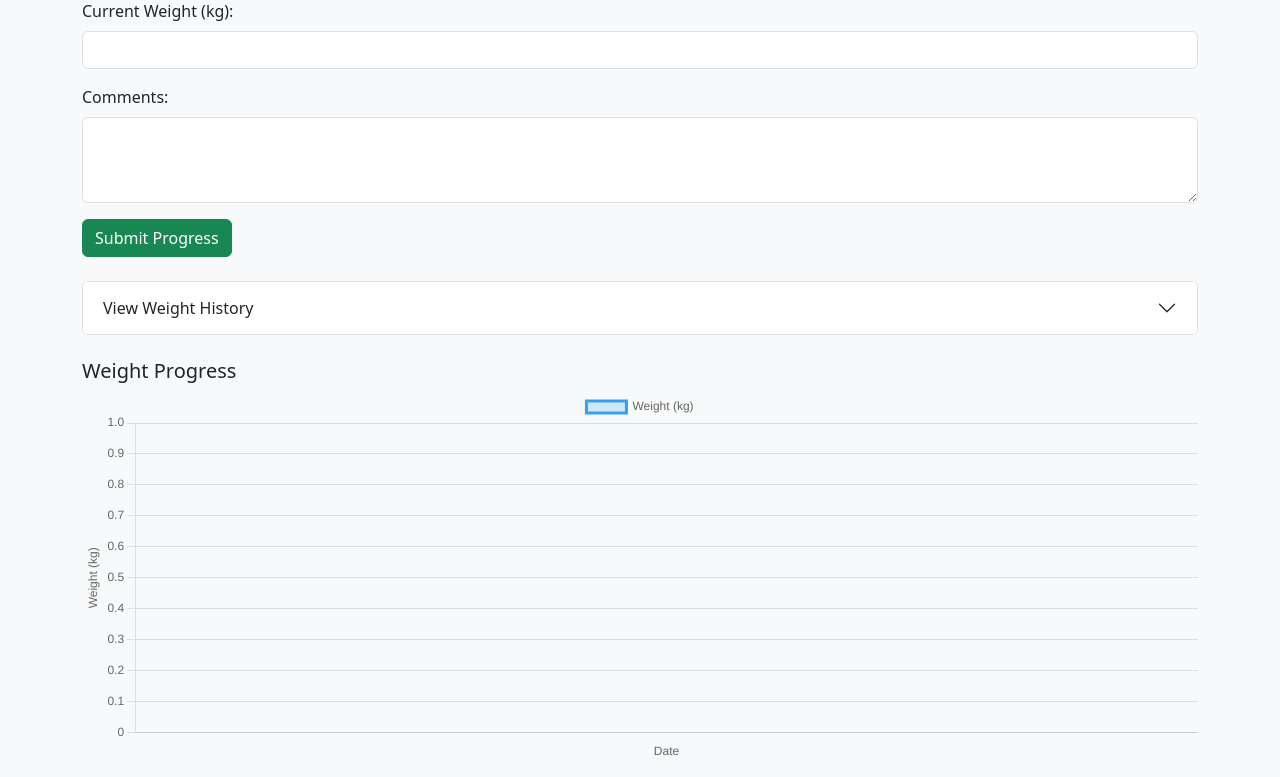
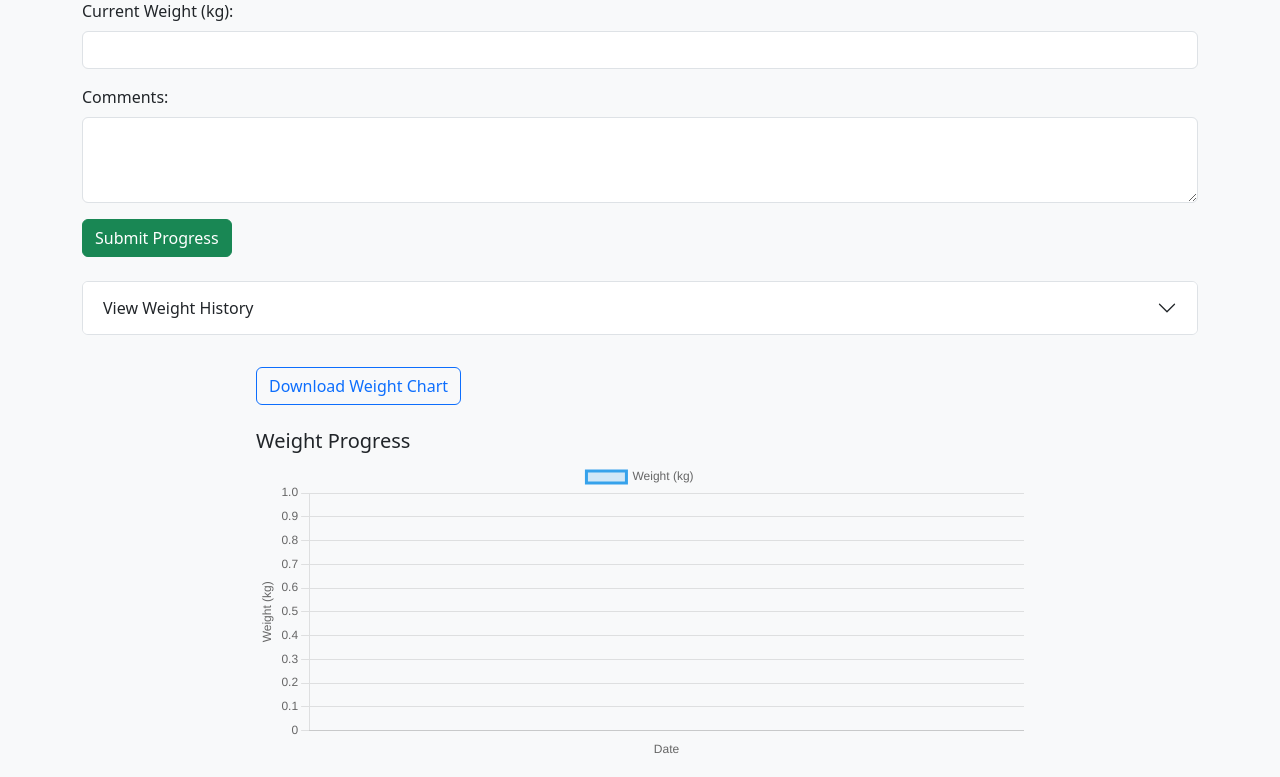
Before and after one commit to albretchjohn/SE, a Django app: template seApp/templates/user_dashboard.html in a window 1280 px wide. Shown: the part 835-1612 px from the top of the page. Before the commit the page ends 1590 px from the top, so only its background shows below. Run offline with Django 5.2, Linux system fonts and the light colour scheme; tables that the repository leaves empty hold one stand-in row (values such as "Sample post"); the template is opened without the code that fills it: values that come from a table or form of the project are taken from there, most other values are stand-ins (such as "Sample title", 1, 10 or a date in 2020); data that the repository does not hold is empty; some libraries are stand-ins or nearby versions.

Commit message:
I forgot to push this 2 weeks ago so I don't know what I'm pushing

```diff
--- a/seApp/templates/user_dashboard.html
+++ b/seApp/templates/user_dashboard.html
@@ -110,7 +110,7 @@
           <button type="submit" class="btn btn-success">Submit Progress</button>
         </form>
 
-
+        <div id="weightHistorySection">
           <div class="accordion mt-4" id="weightHistoryAccordion">
             <div class="accordion-item">
               <h2 class="accordion-header" id="headingOne">
@@ -140,15 +140,26 @@
                         <td colspan="3" class="text-center">No history available.</td>
                       </tr>
                       {% endfor %}
+                      <button onclick="downloadPDF('weightHistorySection', 'weight_history.pdf')" class="btn btn-outline-primary mb-2">Download Weight History</button>
                     </tbody>
                   </table>
                 </div>
               </div>
             </div>
           </div>
+      </div>
 
+
+
+      <div id="weightChartSection" style="width: 100%; max-width: 800px; margin: auto; padding: 16px;">
+        <button onclick="downloadPDF('weightChartSection', 'weight_chart.pdf')" class="btn btn-outline-primary mt-3">
+          Download Weight Chart
+        </button>
         <h5 class="mt-4">Weight Progress</h5>
-        <canvas id="weightChart" height="100"></canvas>
+
+        <div style="position: relative; width: 100%; height: 300px;">
+          <canvas id="weightChart"></canvas>
+        </div>
 
         <script src="https://cdn.jsdelivr.net/npm/chart.js"></script>
         <script>
@@ -168,6 +179,7 @@
             },
             options: {
               responsive: true,
+              maintainAspectRatio: false,
               scales: {
                 x: {
                   title: {
@@ -186,6 +198,8 @@
             }
           });
         </script>
+      </div>
+
 
       {% else %}
         <!-- No Plan Yet -->
@@ -207,7 +221,45 @@
         });
     </script>
 
+    <script>
+      function downloadPDF(sectionId, filename) {
+        const element = document.getElementById(sectionId);
+
+        // Save original styles
+        const originalWidth = element.style.width;
+        const originalMaxWidth = element.style.maxWidth;
+
+        // Temporarily stretch section to match PDF width
+        element.style.width = "1000px";      // Make wide enough for landscape
+        element.style.maxWidth = "none";     // Disable any Bootstrap container limits
+
+        const opt = {
+          margin: 0.2,
+          filename: filename,
+          image: { type: 'jpeg', quality: 0.98 },
+          html2canvas: { scale: 3, useCORS: true },
+          jsPDF: { unit: 'in', format: 'letter', orientation: 'landscape' }
+        };
+
+        html2pdf()
+          .from(element)
+          .set(opt)
+          .save()
+          .then(() => {
+            // Restore original styles after export
+            element.style.width = originalWidth;
+            element.style.maxWidth = originalMaxWidth;
+          });
+      }
+    </script>
+
+
+    <script src="https://cdnjs.cloudflare.com/ajax/libs/html2pdf.js/0.9.3/html2pdf.bundle.min.js"></script>
+
+
     <script src="https://cdn.jsdelivr.net/npm/bootstrap@5.3.3/dist/js/bootstrap.bundle.min.js" integrity="sha384-YvpcrYf0tY3lHB60NNkmXc5s9fDVZLESaAA55NDzOxhy9GkcIdslK1eN7N6jIeHz" crossorigin="anonymous"></script>
+
+
   </body>
 
 </html>
```
Also changed, not shown: seApp/templates/user_view_details.html (+10 -0 lines). Lines whose indentation alone changed are shown as unchanged.
